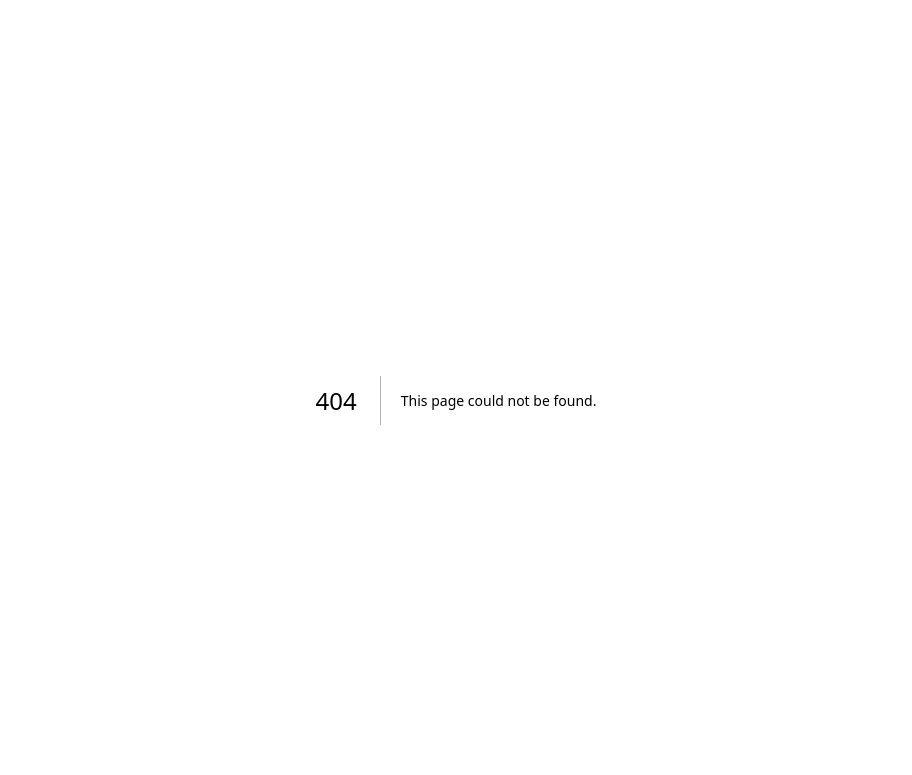
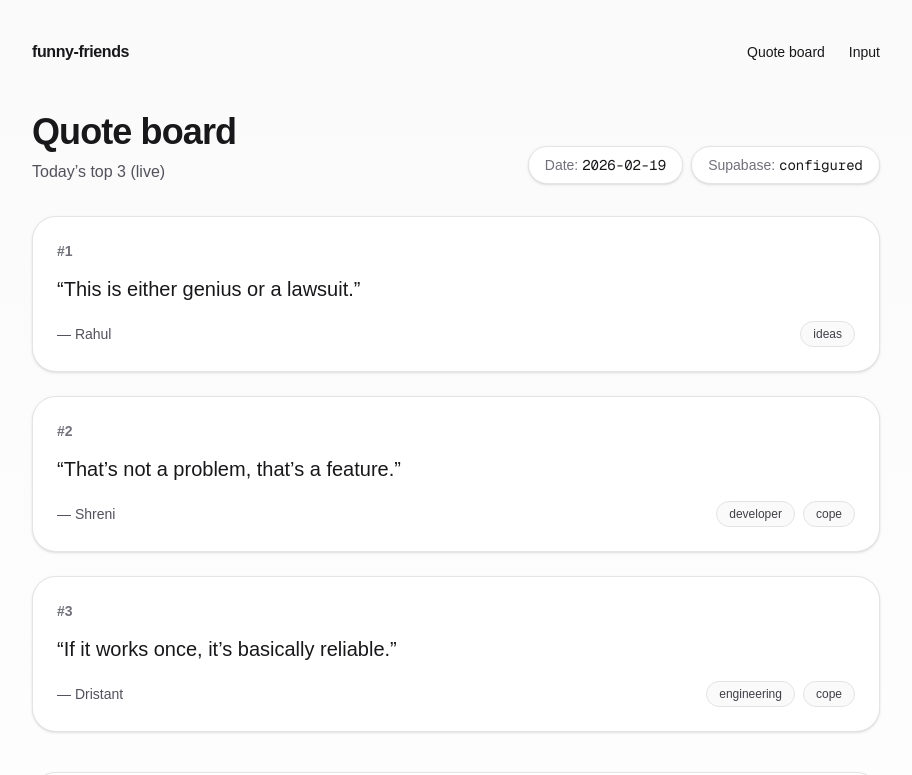
Before and after one commit to maharjanregan/funny-friends-site, a Next.js app: page /quote in a window 1280 px wide. Before the commit this address had no page. Shown: the top 775 px of the page, without its empty margins (184-1096 px from the left). Built offline with nearby package versions, Linux system fonts and the light colour scheme; no server answers; the database is empty.

Commit message:
ui: add /quote alias + make nav use /quote

```diff
--- a/src/app/input/page.tsx
+++ b/src/app/input/page.tsx
@@ -98,11 +98,11 @@ export default function InputPage() {
     <div className="min-h-screen bg-gradient-to-b from-zinc-50 to-white text-zinc-900 dark:from-black dark:to-zinc-950 dark:text-zinc-50">
       <header className="mx-auto max-w-4xl px-6 pt-10">
         <nav className="flex items-center justify-between">
-          <a href="quote-board" className="font-semibold tracking-tight">
+          <a href="quote" className="font-semibold tracking-tight">
             funny-friends
           </a>
           <div className="flex items-center gap-6 text-sm">
-            <a className="hover:underline" href="quote-board">
+            <a className="hover:underline" href="quote">
               Quote board
             </a>
             <a className="hover:underline" href="input">
@@ -194,7 +194,7 @@ export default function InputPage() {
                 {saving ? "Saving…" : "Submit"}
               </button>
               <a
-                href="quote-board"
+                href="quote"
                 className="inline-flex h-11 items-center justify-center rounded-full border border-zinc-200 bg-white px-6 text-sm font-semibold shadow-sm transition hover:-translate-y-0.5 hover:shadow dark:border-zinc-800 dark:bg-zinc-950"
               >
                 View quote board
@@ -225,7 +225,7 @@ export default function InputPage() {
                   {copied ? "Copied" : "Copy JSON"}
                 </button>
                 <a
-                  href="/quote-board"
+                  href="quote"
                   className="inline-flex h-10 items-center justify-center rounded-full border border-emerald-300 bg-white/70 px-5 text-sm font-semibold shadow-sm transition hover:-translate-y-0.5 hover:shadow"
                 >
                   Go to quote board
--- a/src/app/page.tsx
+++ b/src/app/page.tsx
@@ -6,7 +6,7 @@ export default function Home() {
   useEffect(() => {
     // This site is meant to start on the Quote Board.
     // Use a relative path so this works under GitHub Pages basePath.
-    window.location.replace("quote-board");
+    window.location.replace("quote");
   }, []);
 
   return (
--- a/src/app/quote-board/page.tsx
+++ b/src/app/quote-board/page.tsx
@@ -71,11 +71,11 @@ export default function QuoteBoardPage() {
     <div className="min-h-screen bg-gradient-to-b from-zinc-50 to-white text-zinc-900 dark:from-black dark:to-zinc-950 dark:text-zinc-50">
       <header className="mx-auto max-w-4xl px-6 pt-10">
         <nav className="flex items-center justify-between">
-          <a href="/quote-board" className="font-semibold tracking-tight">
+          <a href="quote" className="font-semibold tracking-tight">
             funny-friends
           </a>
           <div className="flex items-center gap-6 text-sm">
-            <a className="hover:underline" href="quote-board">
+            <a className="hover:underline" href="quote">
               Quote board
             </a>
             <a className="hover:underline" href="input">
--- /dev/null
+++ b/src/app/quote/page.tsx
@@ -0,0 +1 @@
+export { default } from "../quote-board/page";
```
